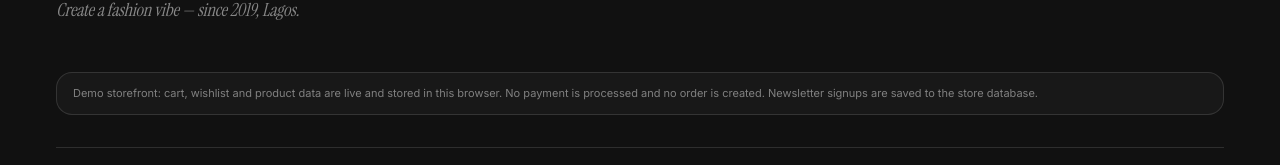
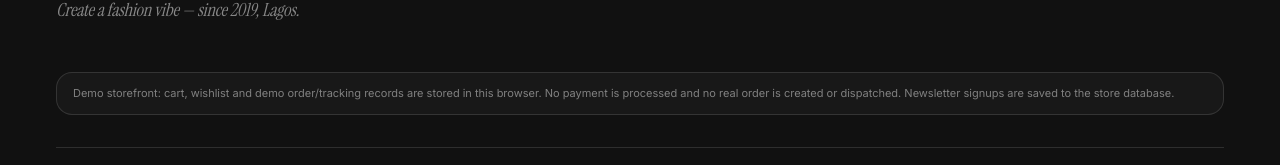
Before and after one commit to dbobmanuel29-hue/elevn, a Next.js app: page /terms in a window 1280 px wide. Shown: the part 2023-2188 px from the top of the page. Built offline with nearby package versions, Linux system fonts and the light colour scheme.

Commit message:
Clarify demo order tracking in footer notice

```diff
--- a/src/components/footer.tsx
+++ b/src/components/footer.tsx
@@ -150,8 +150,8 @@ export function Footer() {
         </div>
 
         <div className="mt-10 rounded-2xl border border-white/12 bg-white/[0.03] px-4 py-3 text-[11px] leading-relaxed text-white/45 md:mt-12">
-          Demo storefront: cart, wishlist and product data are live and stored in this browser. No
-          payment is processed and no order is created. Newsletter signups are saved to the store
+          Demo storefront: cart, wishlist and demo order/tracking records are stored in this browser. No
+          payment is processed and no real order is created or dispatched. Newsletter signups are saved to the store
           database.
         </div>
 
```
